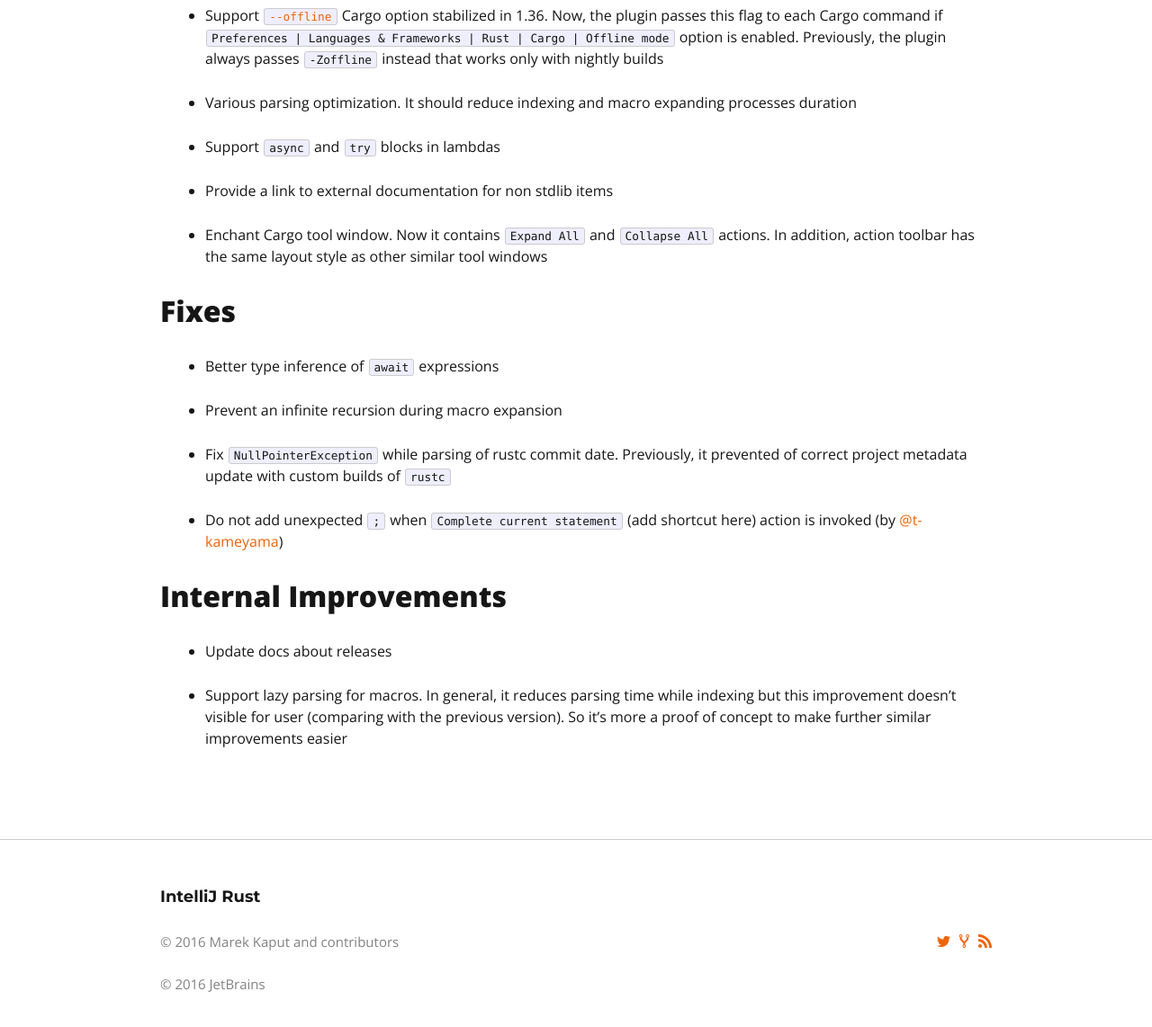
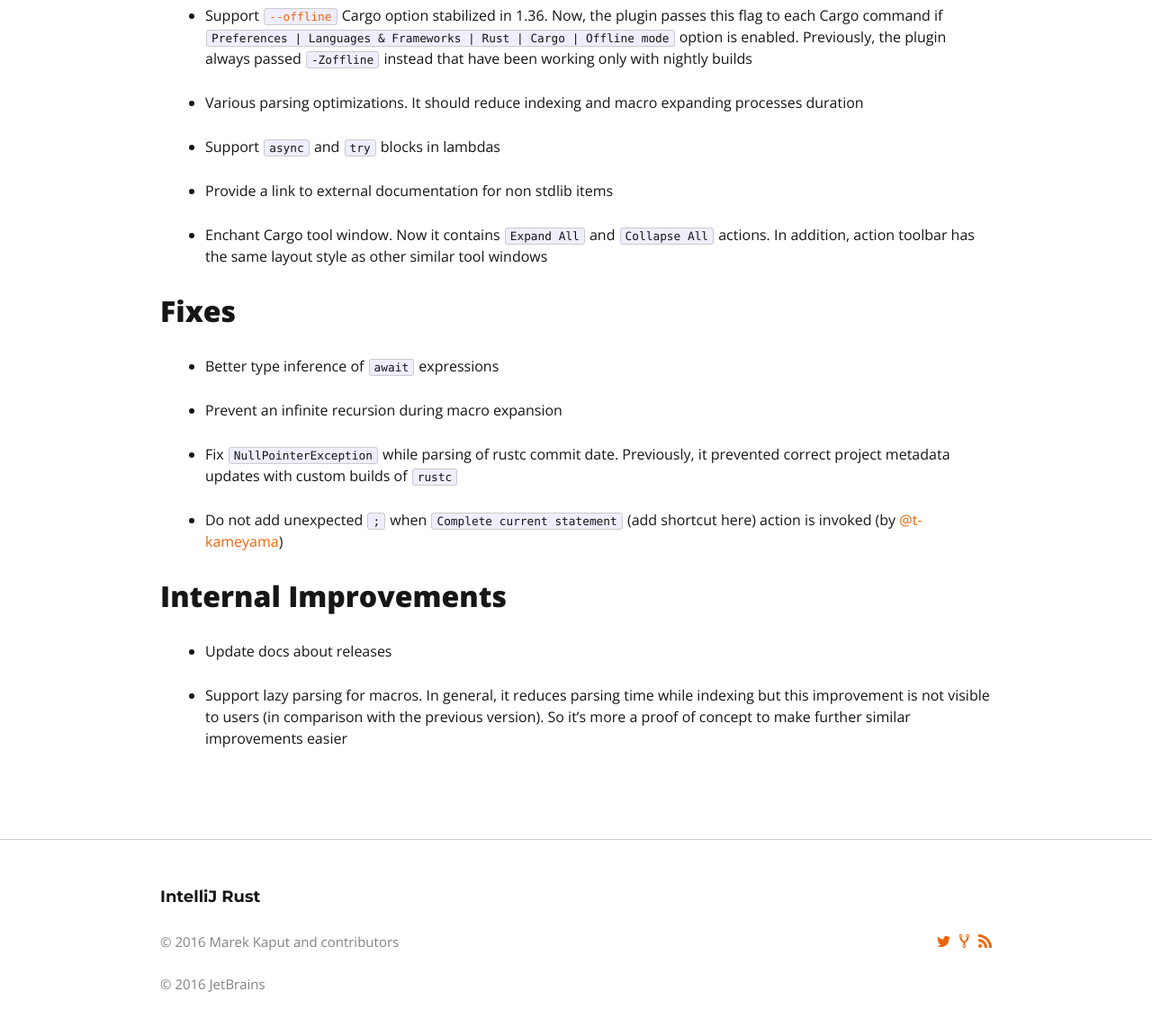
Before and after one commit to intellij-rust/intellij-rust.github.io, a Jekyll site: the page built from _posts/2019-09-23-changelog-106.markdown, in a window 1280 px wide and 1400 px high, scrolled down 497 px. Shown: the part 230-1372 px from the top of the window at 90% size. Built offline with Jekyll 4.4.1, drawn with Linux system fonts in a browser that asks for light colours; nearby versions of some CDN libraries; some web fonts are replaced.

Commit message:
some typos

```diff
--- a/_posts/2019-09-23-changelog-106.markdown
+++ b/_posts/2019-09-23-changelog-106.markdown
@@ -22,10 +22,10 @@
 <!-- https://github.com/intellij-rust/intellij-rust/pull/4293 -->
 * Support [`--offline`](https://github.com/rust-lang/cargo/pull/6934/) Cargo option stabilized in 1.36.
 Now, the plugin passes this flag to each Cargo command if `Preferences | Languages & Frameworks | Rust | Cargo | Offline mode` option is enabled.
-Previously, the plugin always passes `-Zoffline` instead that works only with nightly builds
+Previously, the plugin always passed `-Zoffline` instead that have been working only with nightly builds
 
 <!-- https://github.com/intellij-rust/intellij-rust/pull/4352 -->
-* Various parsing optimization. It should reduce indexing and macro expanding processes duration
+* Various parsing optimizations. It should reduce indexing and macro expanding processes duration
 
 <!-- https://github.com/intellij-rust/intellij-rust/pull/4396 -->
 * Support `async` and `try` blocks in lambdas
@@ -47,7 +47,7 @@
 
 <!-- https://github.com/intellij-rust/intellij-rust/pull/4374 -->
 * Fix `NullPointerException` while parsing of rustc commit date.
-Previously, it prevented of correct project metadata update with custom builds of `rustc`
+Previously, it prevented correct project metadata updates with custom builds of `rustc`
 
 <!-- https://github.com/intellij-rust/intellij-rust/pull/4336 -->
 * Do not add unexpected `;` when `Complete current statement` (add shortcut here) action is invoked (by [@t-kameyama])
@@ -59,7 +59,7 @@
 
 <!-- https://github.com/intellij-rust/intellij-rust/pull/4357 -->
 * Support lazy parsing for macros. In general, it reduces parsing time while indexing
-but this improvement doesn't visible for user (comparing with the previous version).
+but this improvement is not visible to users (in comparison with the previous version).
 So it's more a proof of concept to make further similar improvements easier
 
 [@rrevenantt]: https://github.com/rrevenantt
```
